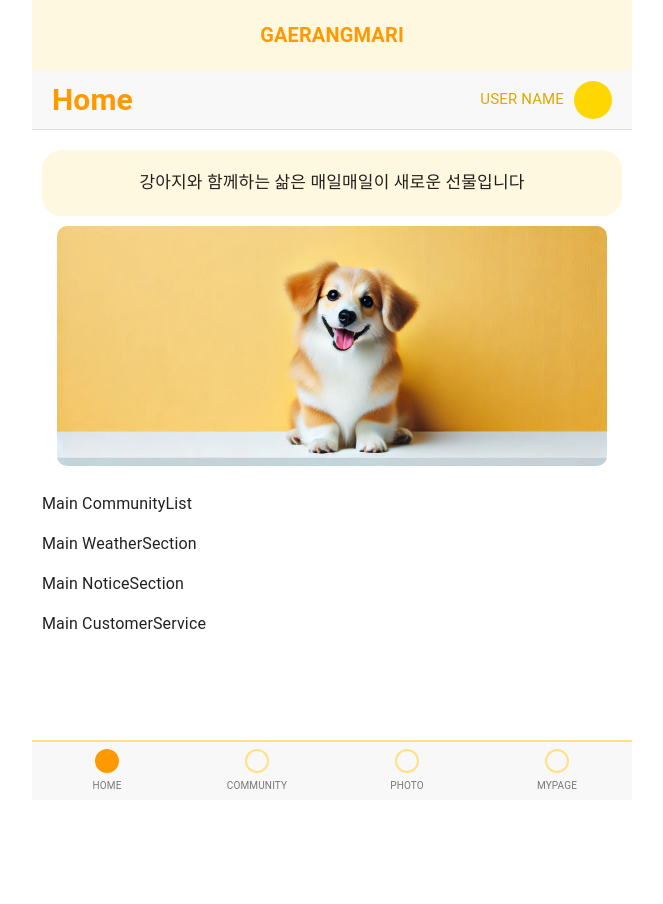
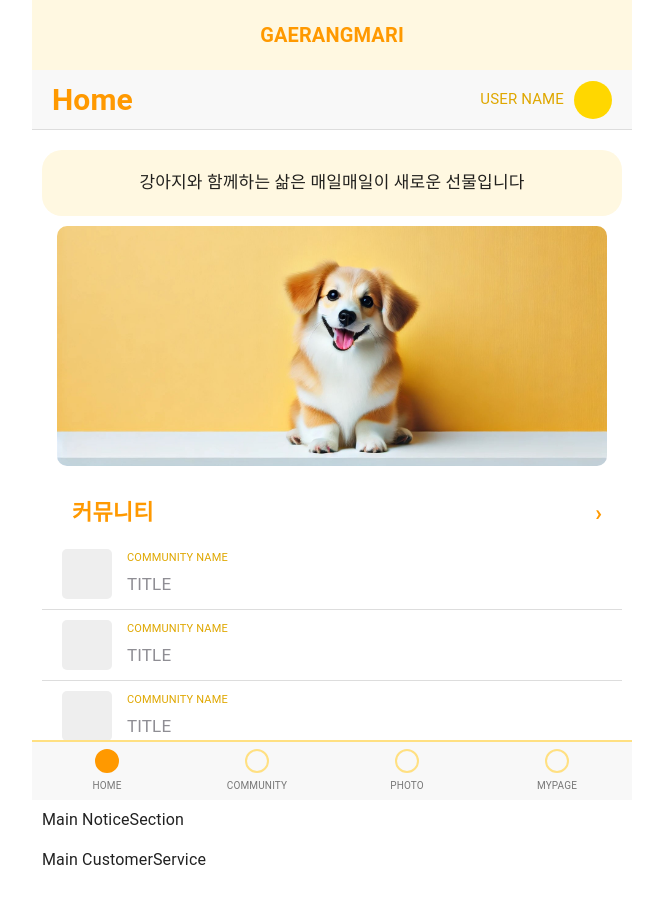
Before and after one commit to OZ-5-1-TEAM/1-Team, a React (Vite) app in the folder FE/: page / in a window 1280 px wide. Shown: the top 904 px of the page, without its empty margins (308-971 px from the left). Built offline with nearby package versions, Linux system fonts and the light colour scheme.

Commit message:
#35 feat:community 섹션 추가

```diff
--- a/FE/src/pages/MainPage.jsx
+++ b/FE/src/pages/MainPage.jsx
@@ -56,6 +56,8 @@ const SlideTrack = styled.div.withConfig({
   display: flex;
   transition: transform 0.5s ease-in-out;
   transform: translateX(${(props) => props.imagePosition}%);
+  will-change: transform;
+  //브라우저가 transform 속성의 변경을 예상하고 성능 최적화를 미리 준비하도록 돕는 CSS 속성 추가
 `;
 
 const SlideImage = styled.img`
@@ -65,6 +67,62 @@ const SlideImage = styled.img`
   object-fit: cover;
   object-position: bottom;
   border-radius: 10px;
+`;
+
+const CommunityHeader = styled.div`
+  display: flex;
+  align-items: center;
+  justify-content: space-between;
+  padding: 0 20px;
+  margin-bottom: 20px 0px 15px 0px;
+`;
+
+const CommunityTitle = styled.h2`
+  font-size: 22px;
+  font-weight: bold;
+  color: #ff9900;
+  margin: 10px;
+  cursor: pointer;
+`;
+
+const CommunityArrow = styled.div`
+  font-size: 22px;
+  font-weight: bold;
+  color: #ff9900;
+  cursor: pointer;
+`;
+
+const CommunityItem = styled.div`
+  display: flex;
+  align-items: center;
+  padding: 10px 20px;
+  border-bottom: 1px solid #ddd;
+  cursor: pointer;
+  transition: background-color 0.2s;
+
+  &:hover {
+    background-color: #f9f9f9;
+  }
+`;
+
+const CommunityIcon = styled.div`
+  width: 50px;
+  height: 50px;
+  background-color: #eee;
+  border-radius: 5px;
+  margin-right: 15px;
+`;
+
+const CommunityCategory = styled.p`
+  font-size: 11px;
+  color: #dfa700;
+  margin: 0;
+`;
+
+const CommunityPostTitle = styled.p`
+  font-size: 17px;
+  color: #8f8e94;
+  margin: 5px 0 0 0;
 `;
 
 function MainPage() {
@@ -141,7 +199,12 @@ const MainBanner = () => {
       <SlideImageContainer>
         <SlideTrack imagePosition={imagePosition}>
           {images.map((image, i) => (
-            <SlideImage key={i} src={image} alt={`Slide ${i + 1}`}></SlideImage>
+            <SlideImage
+              key={i}
+              src={image}
+              alt={`강아지 사진 ${i + 1}`}
+              //강아지 사진 설명 수정 alt slide -> '강아지 사진'
+            ></SlideImage>
           ))}
         </SlideTrack>
       </SlideImageContainer>
@@ -149,10 +212,38 @@ const MainBanner = () => {
   );
 };
 
+// community 섹션 추가(정적 데이터)
 const CommunityList = () => {
+  const navigate = useNavigate();
+
+  const communities = [
+    { id: 1, category: 'COMMUNITY NAME', postTitle: 'TITLE', path: '/post/1' },
+    { id: 2, category: 'COMMUNITY NAME', postTitle: 'TITLE', path: '/post/2' },
+    { id: 3, category: 'COMMUNITY NAME', postTitle: 'TITLE', path: '/post/3' },
+  ];
+
   return (
     <>
-      <p>Main CommunityList</p>
+      <CommunityHeader>
+        <CommunityTitle onClick={() => navigate('/community')}>
+          커뮤니티
+        </CommunityTitle>
+        <CommunityArrow onClick={() => navigate('/community')}>
+          ›
+        </CommunityArrow>
+      </CommunityHeader>
+      {communities.map((community) => (
+        <CommunityItem
+          key={community.id}
+          onClick={() => navigate(community.path)}
+        >
+          <CommunityIcon />
+          <div>
+            <CommunityCategory>{community.category}</CommunityCategory>
+            <CommunityPostTitle>{community.postTitle}</CommunityPostTitle>
+          </div>
+        </CommunityItem>
+      ))}
     </>
   );
 };
```
